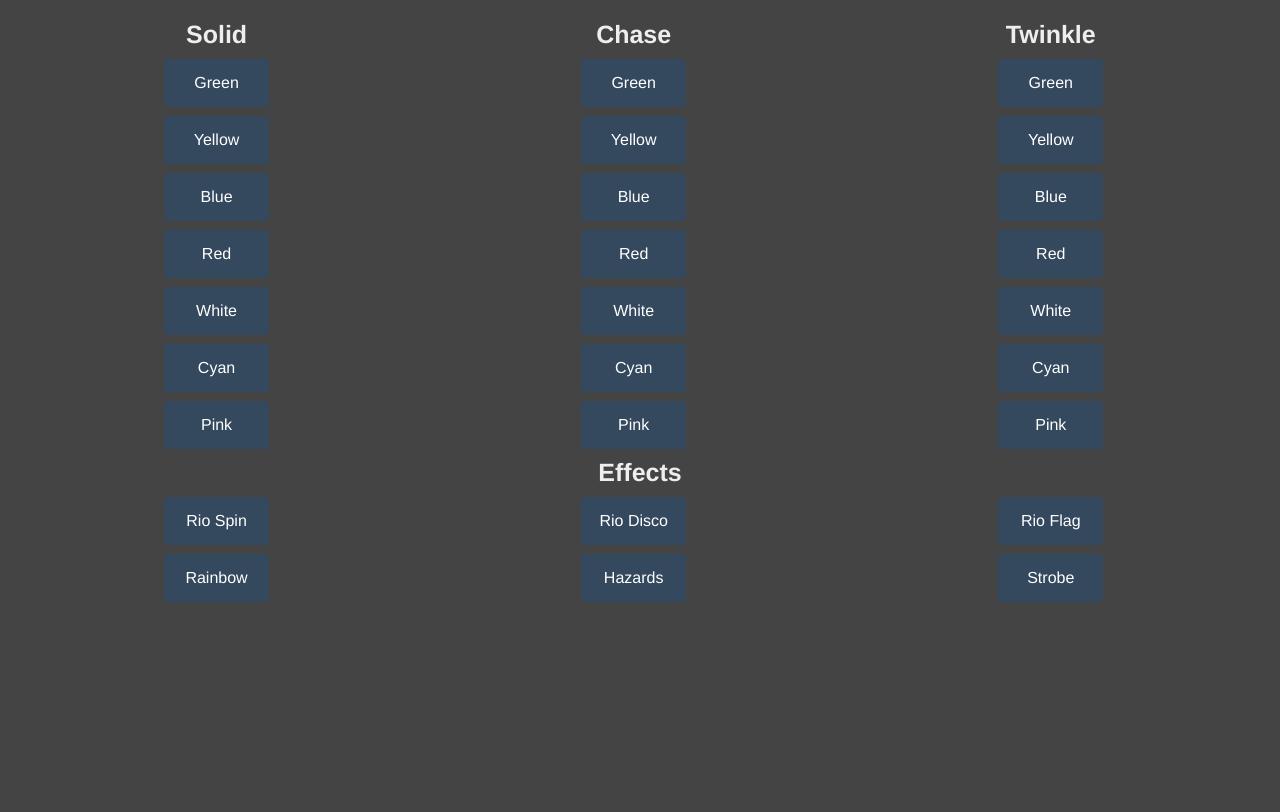
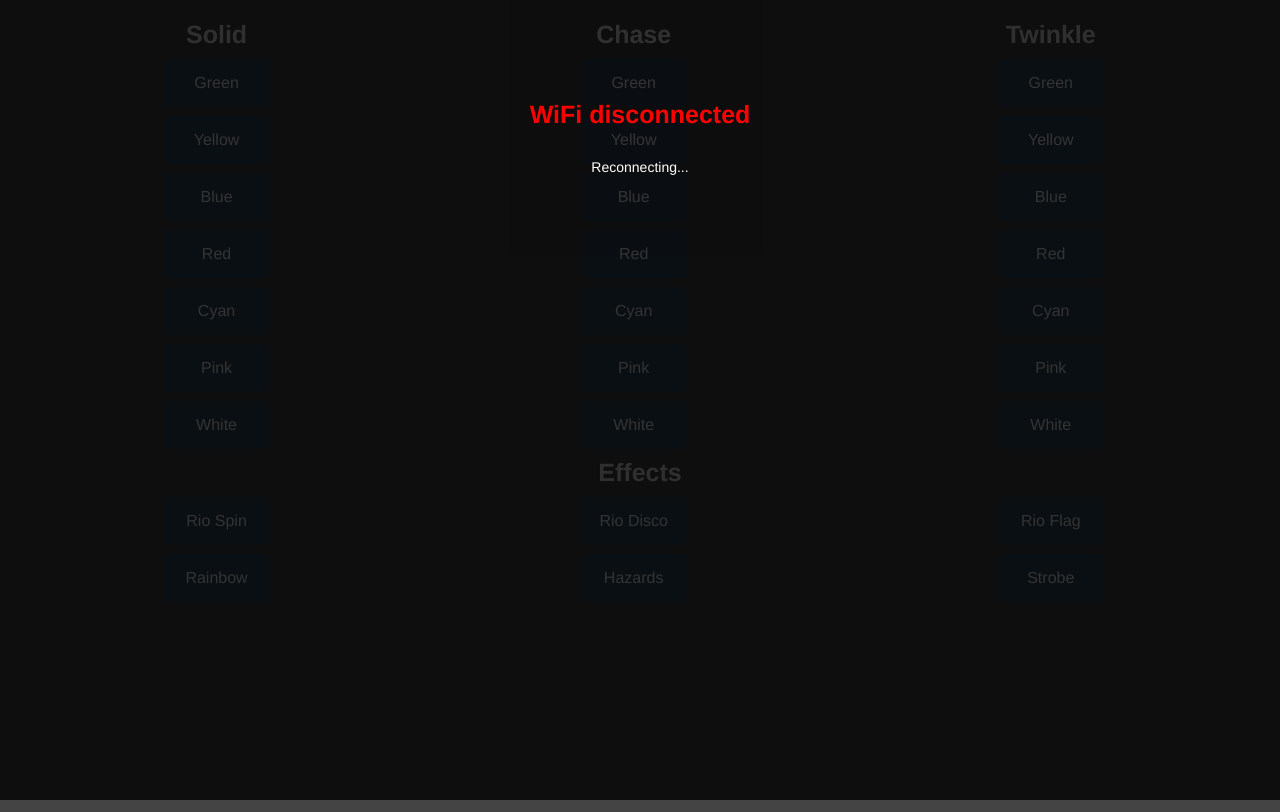
Before and after one commit to PhilDye/Drum-Lights, a plain HTML site: page TX/data/index.html in a window 1280 px wide. Drawn offline with Linux system fonts and the light colour scheme.

Commit message:
Alert on lost websocket

```diff
--- a/TX/data/index.css
+++ b/TX/data/index.css
@@ -57,3 +57,26 @@ p {
     width: 100%;
     margin: 0px auto;
 }
+
+
+#overlay {
+    position: fixed; /* Sit on top of the page content */
+    display: none; /* Hidden by default */
+    width: 100%; /* Full width (cover the whole page) */
+    height: 100%; /* Full height (cover the whole page) */
+    top: 0;
+    left: 0;
+    right: 0;
+    bottom: 0;
+    background-color: rgba(0,0,0,0.8); /* Black background with opacity */
+    z-index: 1000; /* Specify a stack order in case you're using a different order for other elements */
+    cursor: pointer; /* Add a pointer on hover */
+    text-align: center;
+}
+#overlay h3 {
+    margin: 100px auto 30px;
+    color: red;
+}
+#overlay p {
+    color: white;
+}
--- a/TX/data/index.html
+++ b/TX/data/index.html
@@ -18,15 +18,19 @@
 </head>
 
 <body>
+    <div id="overlay">
+        <h3>WiFi disconnected</h3>
+        <p>Reconnecting...</p>
+    </div>
     <div class="col">
         <h3>Solid</h3>
         <a class="button mode" data-mode="1">Green</a>
         <a class="button mode" data-mode="2">Yellow</a>
         <a class="button mode" data-mode="3">Blue</a>
         <a class="button mode" data-mode="4">Red</a>
-        <a class="button mode" data-mode="5">White</a>
         <a class="button mode" data-mode="6">Cyan</a>
         <a class="button mode" data-mode="7">Pink</a>
+        <a class="button mode" data-mode="5">White</a>
     </div>
     <div class="col">
         <h3>Chase</h3>
@@ -34,9 +38,9 @@
         <a class="button mode" data-mode="12">Yellow</a>
         <a class="button mode" data-mode="13">Blue</a>
         <a class="button mode" data-mode="14">Red</a>
-        <a class="button mode" data-mode="15">White</a>
         <a class="button mode" data-mode="16">Cyan</a>
         <a class="button mode" data-mode="17">Pink</a>
+        <a class="button mode" data-mode="15">White</a>
     </div>
     <div class="col">
         <h3>Twinkle</h3>
@@ -44,9 +48,9 @@
         <a class="button mode" data-mode="82">Yellow</a>
         <a class="button mode" data-mode="83">Blue</a>
         <a class="button mode" data-mode="84">Red</a>
-        <a class="button mode" data-mode="85">White</a>
         <a class="button mode" data-mode="86">Cyan</a>
         <a class="button mode" data-mode="87">Pink</a>
+        <a class="button mode" data-mode="85">White</a>
     </div>
     <div class="row">
         <h3>Effects</h3>
--- a/TX/data/index.js
+++ b/TX/data/index.js
@@ -11,11 +11,13 @@ function initWebSocket() {
 
 function onOpen(event) {
     console.log('Connection opened');
+    document.getElementById("overlay").style.display = "none";
 }
 
 function onClose(event) {
     console.log('Connection closed');
-    setTimeout(initWebSocket, 2000);
+    document.getElementById("overlay").style.display = "block";
+    setTimeout(initWebSocket, 1000);
 }
 
 function onMessage(event) {
```
